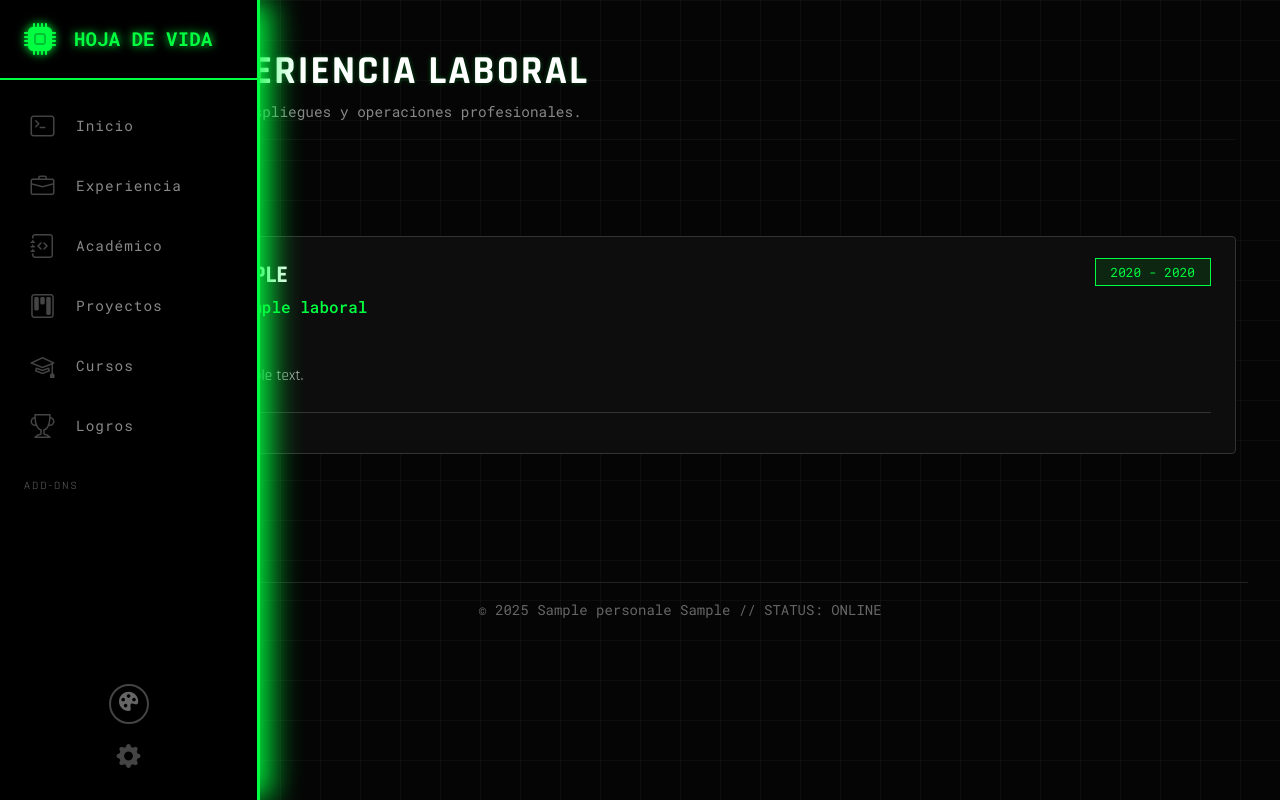
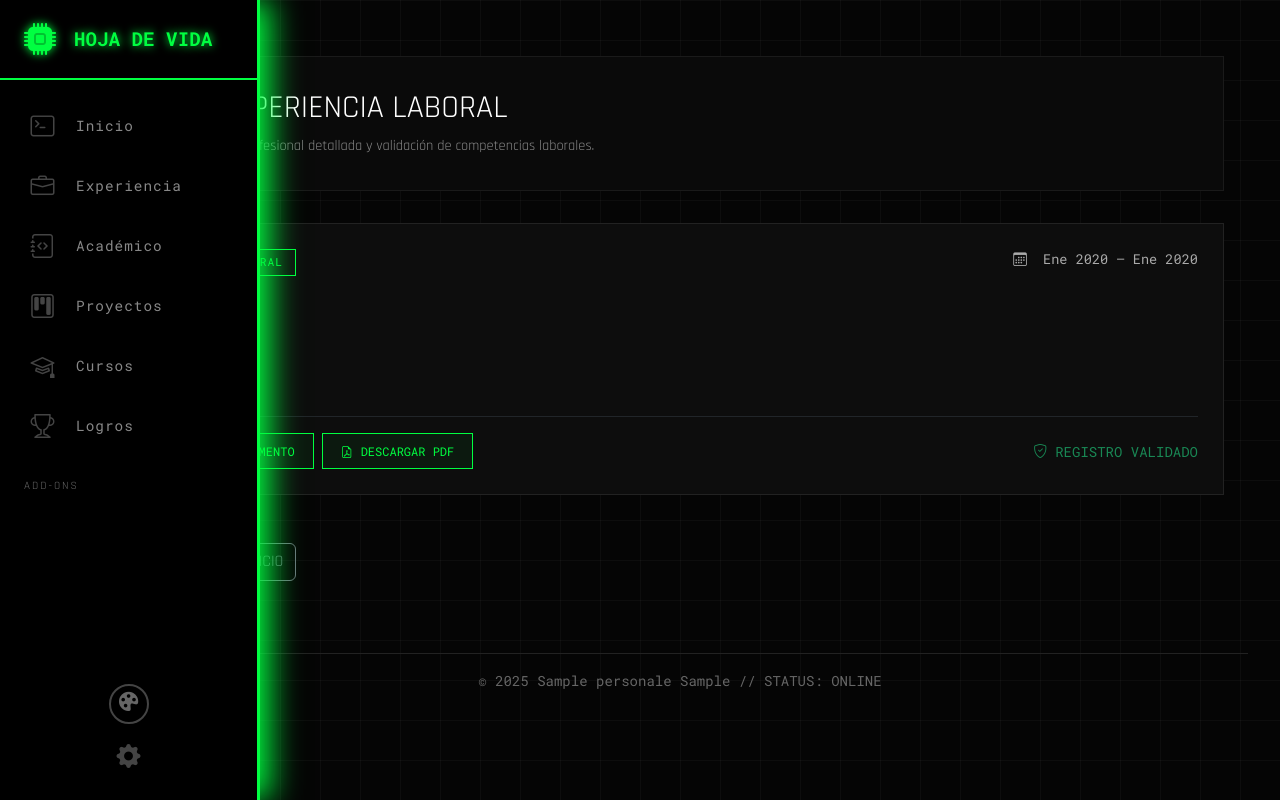
Before and after one commit to AlexAragundiUwU/HojaDeVidaAlex2, a Django app: page /experiencia/ in a window 1280 px wide. Run offline with Django 5.2, Linux system fonts and the light colour scheme; tables that the repository leaves empty hold one stand-in row (values such as "Sample post").

Commit message:
Finalizada sección de experiencia con visor y descarga

```diff
--- a/Perfil/templates/experiencia.html
+++ b/Perfil/templates/experiencia.html
@@ -1,205 +1,170 @@
 {% extends "base.html" %}
+{% load static %}
 
-{% block title %}Trayectoria | {{ perfil.nombres }}{% endblock %}
+{% block title %}Experiencia Laboral | {{ perfil.nombres }}{% endblock %}
 
 {% block content %}
 <style>
-    /* Estilos Cyberpunk para Experiencia */
-    :root {
-        --neon-green: #00ff41;
-        --dark-bg: #0a0a0a;
-        --card-bg: #0d0d0d;
-        --text-muted: #888;
+    :root { --neon-green: #00ff41; --dark-bg: #0a0a0a; --card-bg: #0d0d0d; }
+
+    .page-header {
+        background: var(--dark-bg);
+        padding: 2rem;
+        border: 1px solid #1a1a1a;
+        margin-bottom: 2rem;
+        border-left: 4px solid var(--neon-green);
     }
 
-    /* Encabezado */
-    h1 {
-        color: #fff;
-        font-family: 'Rajdhani', sans-serif;
-        font-weight: 700;
-        text-transform: uppercase;
-        letter-spacing: 2px;
-        text-shadow: 0 0 5px rgba(0, 255, 65, 0.3);
-        margin-bottom: 5px;
-    }
-
-    .lead { color: var(--text-muted); font-family: 'Roboto Mono', monospace; font-size: 0.9rem; }
-
-    /* Línea de tiempo */
-    .timeline-container {
-        position: relative;
-        padding: 2rem 0;
-    }
-
-    /* Línea vertical neón */
-    .timeline-container::before {
-        content: '';
-        position: absolute;
-        left: 20px;
-        top: 0;
-        width: 2px;
-        height: 100%;
-        background: var(--neon-green);
-        box-shadow: 0 0 10px var(--neon-green);
-    }
-
-    .timeline-item {
-        position: relative;
-        margin-bottom: 3rem;
-        padding-left: 60px;
-    }
-
-    /* Punto brillante en la línea */
-    .timeline-dot {
-        position: absolute;
-        left: 11px;
-        top: 0;
-        width: 20px;
-        height: 20px;
-        background: #000;
-        border: 2px solid var(--neon-green);
-        border-radius: 50%;
-        box-shadow: 0 0 10px var(--neon-green);
-        z-index: 2;
-    }
-
-    /* Tarjeta de Experiencia */
     .exp-card {
         background: var(--card-bg);
-        border: 1px solid #333;
-        border-radius: 4px;
-        transition: all 0.3s ease;
+        border: 1px solid #222;
+        padding: 25px;
+        margin-bottom: 20px;
+        transition: 0.3s;
+        height: 100%;
+        display: flex;
+        flex-direction: column;
         position: relative;
-        overflow: hidden;
     }
 
     .exp-card:hover {
         border-color: var(--neon-green);
-        box-shadow: 0 0 20px rgba(0, 255, 65, 0.1);
-        transform: translateX(5px);
+        box-shadow: 0 0 15px rgba(0, 255, 65, 0.1);
+        transform: translateY(-3px);
     }
 
-    /* Títulos y textos */
-    .role-title {
-        color: #fff;
-        font-family: 'Rajdhani', sans-serif;
-        font-weight: 700;
-        font-size: 1.5rem;
+    .company-badge {
+        background: transparent;
+        border: 1px solid var(--neon-green);
+        color: var(--neon-green);
+        font-size: 0.7rem;
+        padding: 4px 12px;
+        text-transform: uppercase;
+        letter-spacing: 1px;
+        font-family: 'Roboto Mono', monospace;
+    }
+
+    .btn-action-cyber {
+        background: rgba(0, 255, 65, 0.05);
+        border: 1px solid var(--neon-green);
+        color: var(--neon-green);
+        font-size: 0.75rem;
+        padding: 8px 18px;
+        cursor: pointer;
+        text-decoration: none;
+        display: inline-flex;
+        align-items: center;
+        gap: 8px;
+        transition: 0.3s;
+        font-family: 'Roboto Mono', monospace;
         text-transform: uppercase;
     }
 
-    .company-name {
-        color: var(--neon-green);
-        font-family: 'Roboto Mono', monospace;
-        font-size: 1rem;
-        margin-bottom: 10px;
-        display: flex;
-        align-items: center;
+    .btn-action-cyber:hover {
+        background: var(--neon-green);
+        color: #000;
+        box-shadow: 0 0 10px var(--neon-green);
     }
 
-    .date-badge {
-        background: rgba(0, 255, 65, 0.1);
-        color: var(--neon-green);
-        border: 1px solid var(--neon-green);
-        padding: 5px 15px;
+    .text-muted-cyber { color: #888; font-size: 0.9rem; line-height: 1.6; }
+
+    .date-range {
         font-family: 'Roboto Mono', monospace;
-        font-size: 0.8rem;
+        font-size: 0.85rem;
+        color: #aaa;
     }
 
-    .function-text {
-        color: #bbb;
-        font-size: 0.95rem;
-        line-height: 1.6;
-        border-left: 2px solid #333;
-        padding-left: 15px;
-        margin-top: 15px;
-    }
-
-    /* Botón para ver certificado */
-    .btn-doc {
-        border: 1px solid #555;
-        color: #aaa;
-        font-family: 'Roboto Mono', monospace;
-        font-size: 0.8rem;
-        transition: 0.3s;
-        text-decoration: none;
-        display: inline-flex;
-        align-items: center;
-        padding: 5px 15px;
-    }
-
-    .btn-doc:hover {
-        border-color: var(--neon-green);
-        color: var(--neon-green);
-        background: transparent;
-        box-shadow: 0 0 10px rgba(0, 255, 65, 0.2);
+    .modal-content-cyber {
+        background: #000;
+        border: 2px solid var(--neon-green);
+        color: #fff;
     }
 </style>
 
-<div class="row mb-5 pt-3">
+<div class="container py-4">
+    <div class="page-header">
+        <h2 class="text-white mb-0"><i class="bi bi-briefcase me-3"></i>EXPERIENCIA LABORAL</h2>
+        <p class="text-muted-cyber mb-0 mt-2">Trayectoria profesional detallada y validación de competencias laborales.</p>
+    </div>
+
+    <div class="row g-4">
+        {% for exp in datos %}
         <div class="col-12">
-        <h1 class="fw-bold"><i class="bi bi-briefcase me-2 text-success"></i> Experiencia Laboral</h1>
-        <p class="lead">Historial de despliegues y operaciones profesionales.</p>
-        <hr style="border-color: #333;">
+            <div class="exp-card">
+                <div class="d-flex justify-content-between align-items-start mb-3">
+                    <div>
+                        <span class="company-badge mb-2 d-inline-block">{{ exp.nombrempresa }}</span>
+                        <h4 class="text-white mb-1">{{ exp.cargodesempenado }}</h4>
+                    </div>
+                    <div class="date-range text-end">
+                        <i class="bi bi-calendar3 me-2"></i>
+                        {{ exp.fechainiciogestion|date:"M Y" }} —
+                        {% if exp.fechafingestion %}{{ exp.fechafingestion|date:"M Y" }}{% else %}ACTUALIDAD{% endif %}
                     </div>
                 </div>
 
-<div class="timeline-container">
-
-    <!-- BUCLE DINÁMICO: Carga los datos desde la base de datos -->
-    {% for exp in datos %}
-    <div class="timeline-item">
-        <div class="timeline-dot"></div>
-
-        <div class="card exp-card">
-            <div class="card-body p-4">
-                <div class="d-flex justify-content-between align-items-start flex-wrap mb-3">
-                    <div>
-                        <h3 class="role-title">{{ exp.cargodesempenado }}</h3>
-                        <h5 class="company-name">
-                            <i class="bi bi-terminal me-2"></i> {{ exp.nombrempresa }}
-                        </h5>
-                        <p class="text-muted small mb-0" style="font-family: 'Roboto Mono'">
-                            <i class="bi bi-geo-alt"></i> {{ exp.lugarempresa }}
-                        </p>
-                    </div>
-                    <div class="mt-2 mt-md-0">
-                        <span class="date-badge">
-                            {{ exp.fechainiciogestion|date:"Y" }} -
-                            {% if exp.fechafingestion %}{{ exp.fechafingestion|date:"Y" }}{% else %}Actualidad{% endif %}
-                        </span>
-                    </div>
+                <div class="text-muted-cyber mb-4 flex-grow-1">
+                    {{ exp.descripcionfunciones|linebreaksbr }}
                 </div>
 
-                <div class="function-text">
-                    {{ exp.descripcionfunciones|linebreaks }}
+                <div class="d-flex justify-content-between align-items-center mt-3 pt-3 border-top border-dark">
+                    <div class="d-flex gap-2">
+                        <!-- BOTÓN VER PREVIA: Muestra la imagen PNG -->
+                        {% if exp.imagen_preview %}
+                        <button class="btn-action-cyber" onclick="lanzarVisorExp('{{ exp.imagen_preview.url }}', 'Certificado: {{ exp.nombrempresa }}')">
+                            <i class="bi bi-eye"></i> VER DOCUMENTO
+                        </button>
+                        {% endif %}
+
+                        <!-- BOTÓN DESCARGAR PDF: Archivo original -->
+                        {% if exp.rutacertificado %}
+                        <a href="{{ exp.rutacertificado.url }}" target="_blank" class="btn-action-cyber" download>
+                            <i class="bi bi-file-earmark-pdf"></i> DESCARGAR PDF
+                        </a>
+                        {% endif %}
                     </div>
 
-                <!-- Footer de tarjeta con Referencia y Certificado -->
-                <div class="d-flex justify-content-between align-items-center flex-wrap gap-3 mt-4 pt-3 border-top border-secondary" style="border-color: #333 !important;">
-                    {% if exp.nombrecontactoempresarial %}
-                    <div class="small text-muted" style="font-family: 'Roboto Mono'">
-                        <i class="bi bi-person-check text-success"></i> Ref: {{ exp.nombrecontactoempresarial }}
-                        {% if exp.telefonocontactoempresarial %}
-                        ({{ exp.telefonocontactoempresarial }})
-                        {% endif %}
-                    </div>
-                    {% endif %}
-
-                    {% if exp.rutacertificado %}
-                        <a href="{{ exp.rutacertificado.url }}"
-                            target="_blank"
-                            class="btn btn-sm btn-doc">
-                            <i class="bi bi-file-earmark-code me-2"></i> Ver Certificado
-                        </a>
-                    {% endif %}
+                    <div class="d-flex align-items-center text-success small" style="font-family: 'Roboto Mono';">
+                        <i class="bi bi-shield-check me-2"></i> REGISTRO VALIDADO
                     </div>
                 </div>
             </div>
         </div>
         {% empty %}
-    <!-- Si no hay datos, no muestra nada (espacio limpio) -->
+        <div class="col-12 text-center py-5">
+            <p class="text-muted">No se han cargado registros de experiencia laboral.</p>
+        </div>
         {% endfor %}
+    </div>
 
+    <div class="mt-5">
+        <a href="{% url 'home' %}" class="btn btn-outline-secondary">
+            <i class="bi bi-arrow-left me-2"></i>VOLVER AL INICIO
+        </a>
     </div>
+</div>
+
+<!-- MODAL VISOR DE EXPERIENCIA -->
+<div class="modal fade" id="modalVisorExp" tabindex="-1" aria-hidden="true">
+    <div class="modal-dialog modal-xl modal-dialog-centered">
+        <div class="modal-content modal-content-cyber">
+            <div class="modal-header border-secondary">
+                <h5 class="modal-title text-white" id="visorTituloExp">Vista Previa de Documento</h5>
+                <button type="button" class="btn-close btn-close-white" data-bs-dismiss="modal" aria-label="Close"></button>
+            </div>
+            <div class="modal-body text-center p-0 bg-black">
+                <img id="visorImgExp" src="" class="img-fluid" style="max-height: 85vh; padding: 15px;">
+            </div>
+        </div>
+    </div>
+</div>
+
+<script>
+    function lanzarVisorExp(url, titulo) {
+        document.getElementById('visorTituloExp').innerText = titulo;
+        document.getElementById('visorImgExp').src = url;
+        var modal = new bootstrap.Modal(document.getElementById('modalVisorExp'));
+        modal.show();
+    }
+</script>
 {% endblock %}
```
Also changed, not shown: Perfil/models.py (+8 -1 lines), Perfil/templates/home.html (+14 -6 lines), Perfil/migrations/0025_experiencialaboral_imagen_preview_and_more.py (added). Lines whose indentation alone changed are shown as unchanged.
